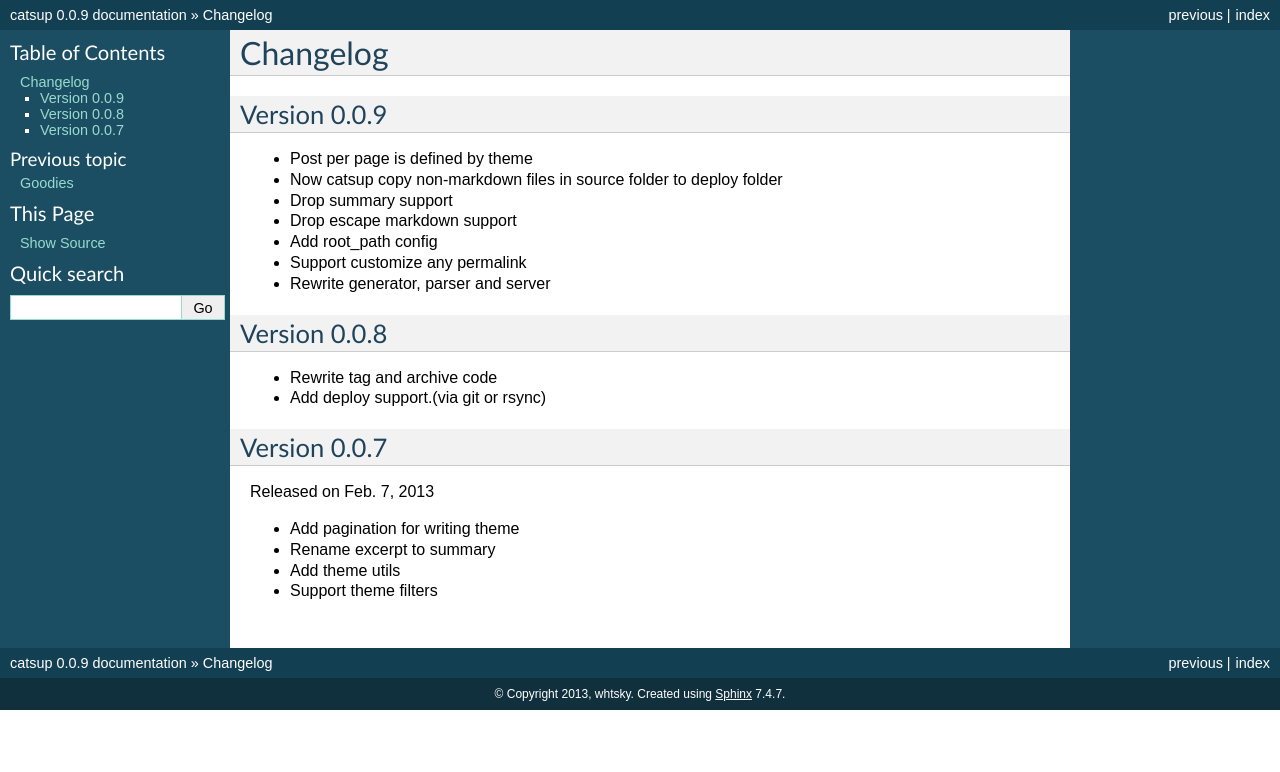
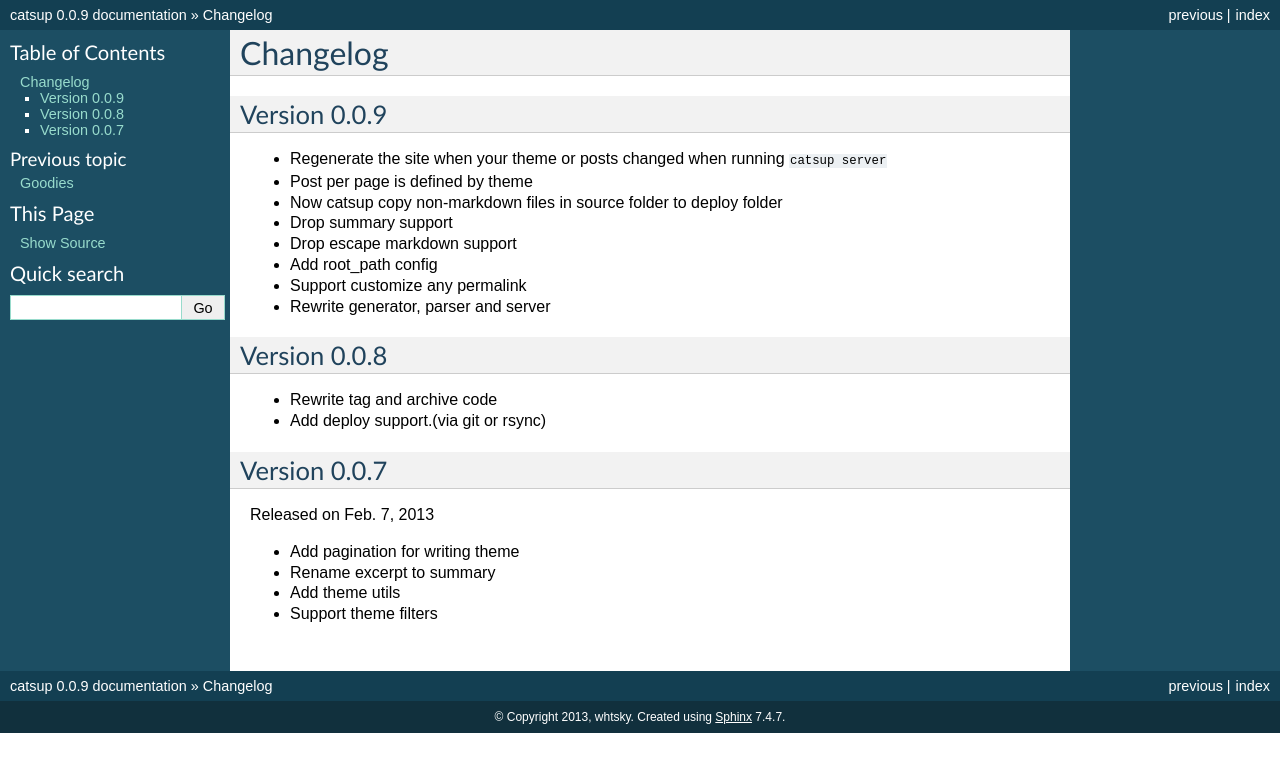
Before and after one commit to whtsky/Catsup, a Sphinx documentation site: the page built from docs/changelog.rst, in a window 1280 px wide. Shown: the top 772 px of the page. Built offline with Sphinx 7.4.7, drawn with Linux system fonts in a browser that asks for light colours.

Commit message:
update doc

```diff
--- a/docs/changelog.rst
+++ b/docs/changelog.rst
@@ -4,6 +4,7 @@ Changelog
 Version 0.0.9
 --------------
 
++ Regenerate the site when your theme or posts changed when running ``catsup server``
 + Post per page is defined by theme
 + Now catsup copy non-markdown files in source folder to deploy folder
 + Drop summary support
```
